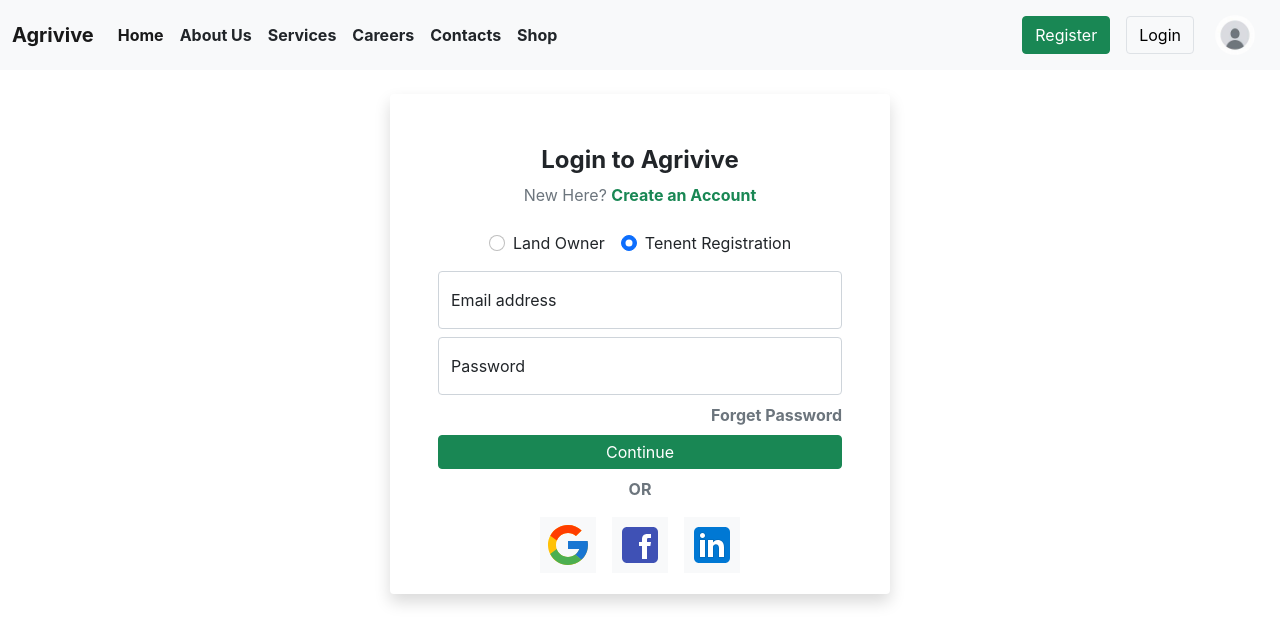
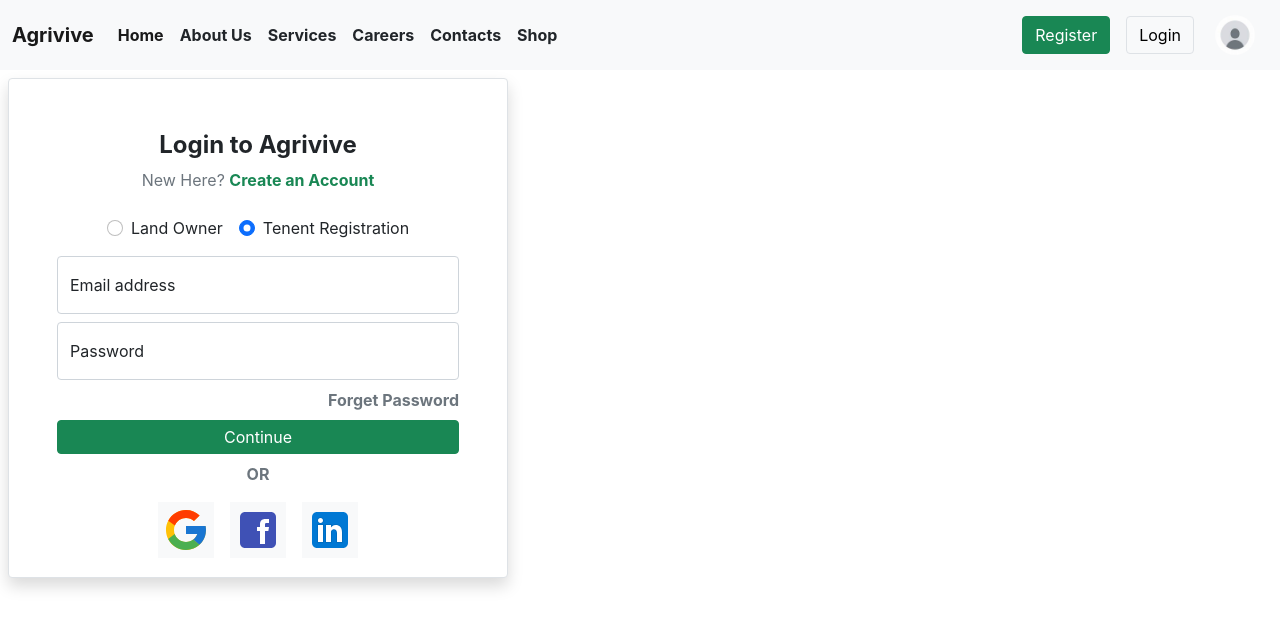
Before and after one commit to HariSirikonda/Agrivive, a React (Create React App) app: page /login in a window 1280 px wide. Shown: the top 644 px of the page. Built offline with nearby package versions, Linux system fonts and the light colour scheme.

Commit message:
Added login and Introimage components with conditional rendering

```diff
--- a/src/components/home.js
+++ b/src/components/home.js
@@ -1,4 +1,5 @@
 import { useNavigate } from 'react-router-dom';
+import Login from './login';
 import { Link } from 'react-router-dom';
 import Img1 from './images/field-5430070_1280.jpg';
 import Img2 from './images/filtering.png';
@@ -23,19 +24,18 @@ import Partner7 from './images/TCS.jpeg';
 import Crops from './images/crops.jpg';
 import RiceCrops from './images/ricecrops.jpg';
 import DryLands from './images/drylands.jpg';
+import { useState } from 'react';
+import IntroImage from './introImage';
 
 function Home() {
-    const myStyle = {
-        backgroundImage: `url(${Img1})`, backgroundSize: 'cover', backgroundRepeat: 'no-repeat',
-    };
-
+    const [isLogin, setIsLogin] = useState(false);
     const navigate = useNavigate();
     const handleRegisterClick = () => {
         navigate("/register");
     };
 
     const handleLoginClick = () => {
-        navigate("/login");
+        setIsLogin(!isLogin);
     };
 
     return (
@@ -59,7 +59,7 @@ function Home() {
                         </div>
                     </div>
                     <div className='col-4'>
-                        <img src={Img3} alt='show me'></img>
+                        {isLogin ? (<Login/>) : (<IntroImage/>)}
                     </div>
                 </div>
             </section>
@@ -141,15 +141,15 @@ function Home() {
                 <h1>Our partners</h1>
                 <p>We partner with industry leading organizations with the common goal of providing exceptional service to our customers</p>
                 <div className='d-block'>
-                    <img className='img-fluid m-3' src={Partner1} style={{width: '256px',height: '76px'}}></img>
-                    <img className='img-fluid m-3' src={Partner2} style={{width: '550px',height: '80px'}}></img>
-                    <img className='img-fluid m-3' src={Partner3} style={{width: '332px',height: '201px'}}></img>
-                    <img className='img-fluid m-3' src={Partner4} style={{width: '100px',height: '100px'}}></img>
-                    <img className='img-fluid m-3' src={Partner5} style={{width: '100px',height: '100px'}}></img>
+                    <img className='img-fluid m-3' src={Partner1} style={{ width: '256px', height: '76px' }}></img>
+                    <img className='img-fluid m-3' src={Partner2} style={{ width: '550px', height: '80px' }}></img>
+                    <img className='img-fluid m-3' src={Partner3} style={{ width: '332px', height: '201px' }}></img>
+                    <img className='img-fluid m-3' src={Partner4} style={{ width: '100px', height: '100px' }}></img>
+                    <img className='img-fluid m-3' src={Partner5} style={{ width: '100px', height: '100px' }}></img>
                 </div>
             </section>
             {/* Footer */}
-            <Footer/>
+            <Footer />
         </>
     );
 }
--- a/src/components/introImage.js
+++ b/src/components/introImage.js
@@ -1,7 +1,11 @@
 import Img3 from './images/planting.png';
 
 function IntroImage(){
-
+    return(
+        <>
+            <img src={Img3} alt='show me'></img>
+        </>
+    );
 }
 
 export default IntroImage;
--- a/src/components/login.js
+++ b/src/components/login.js
@@ -16,10 +16,7 @@ function Login() {
 
     return (
         <>
-            <section className="wrapper d-flex align-items-center justify-content-center mb-3">
-                <div className="container mt-3">
-                    <div className="d-flex align-items-center justify-content-center mx-auto">
-                        <form className="rounded bg-white shadow p-5 m-2" style={{width: '500px', height: '500px'}}>
+            <form className="rounded bg-white shadow p-5 m-2 border" style={{ width: '500px', height: '500px' }}>
                 <h3 className="text-dark fw-bolder fs-4 mt-1">Login to Agrivive</h3>
                 <div className="fw-normal text-muted mb-2">
                     New Here? <Link className="text-success text-decoration-none fw-bold" onClick={handleRegisterClick}>Create an Account</Link>
@@ -63,9 +60,6 @@ function Login() {
                     </div>
                 </div>
             </form>
-                    </div>
-                </div>
-            </section>
         </>
     );
 }
```
Lines whose indentation alone changed are shown as unchanged.
